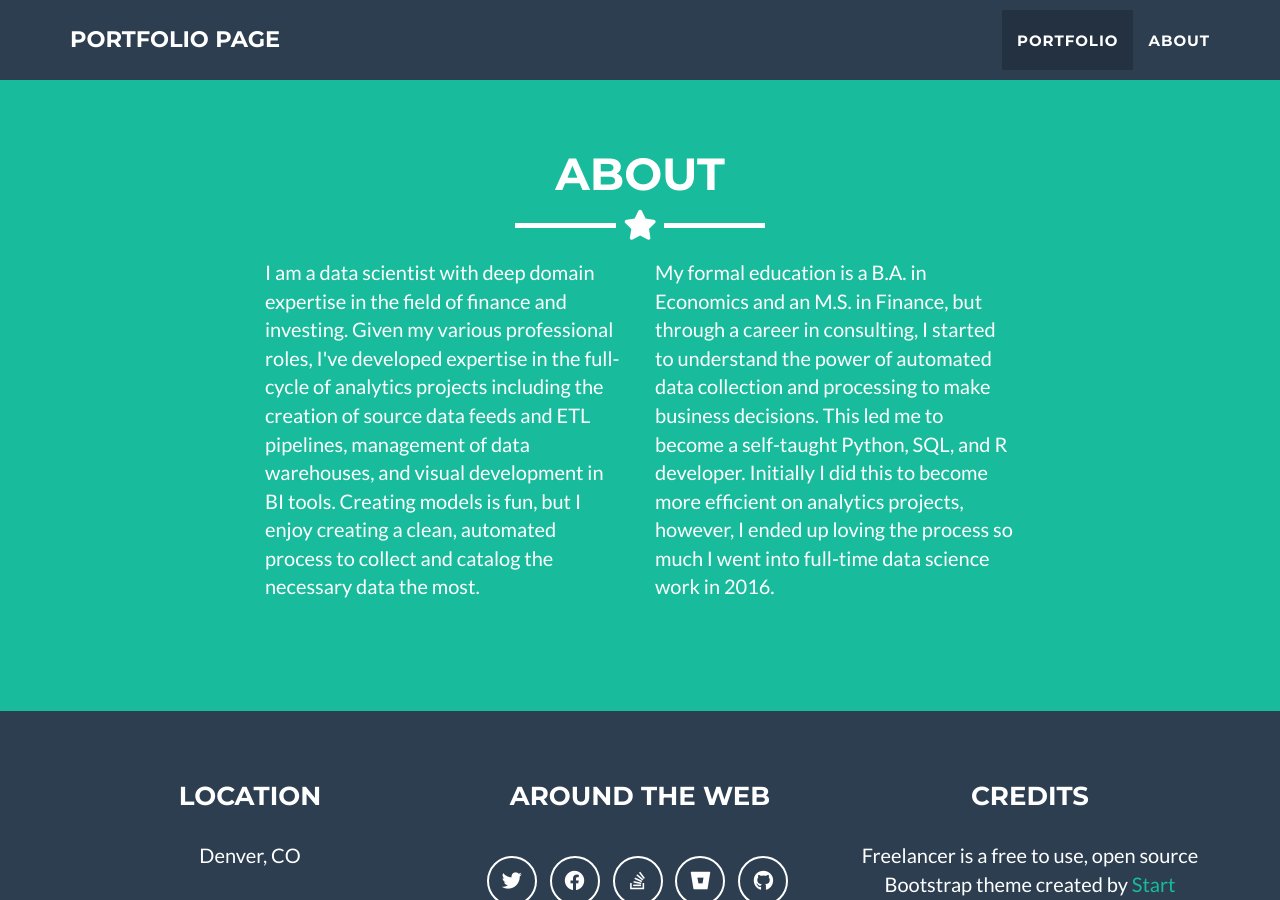
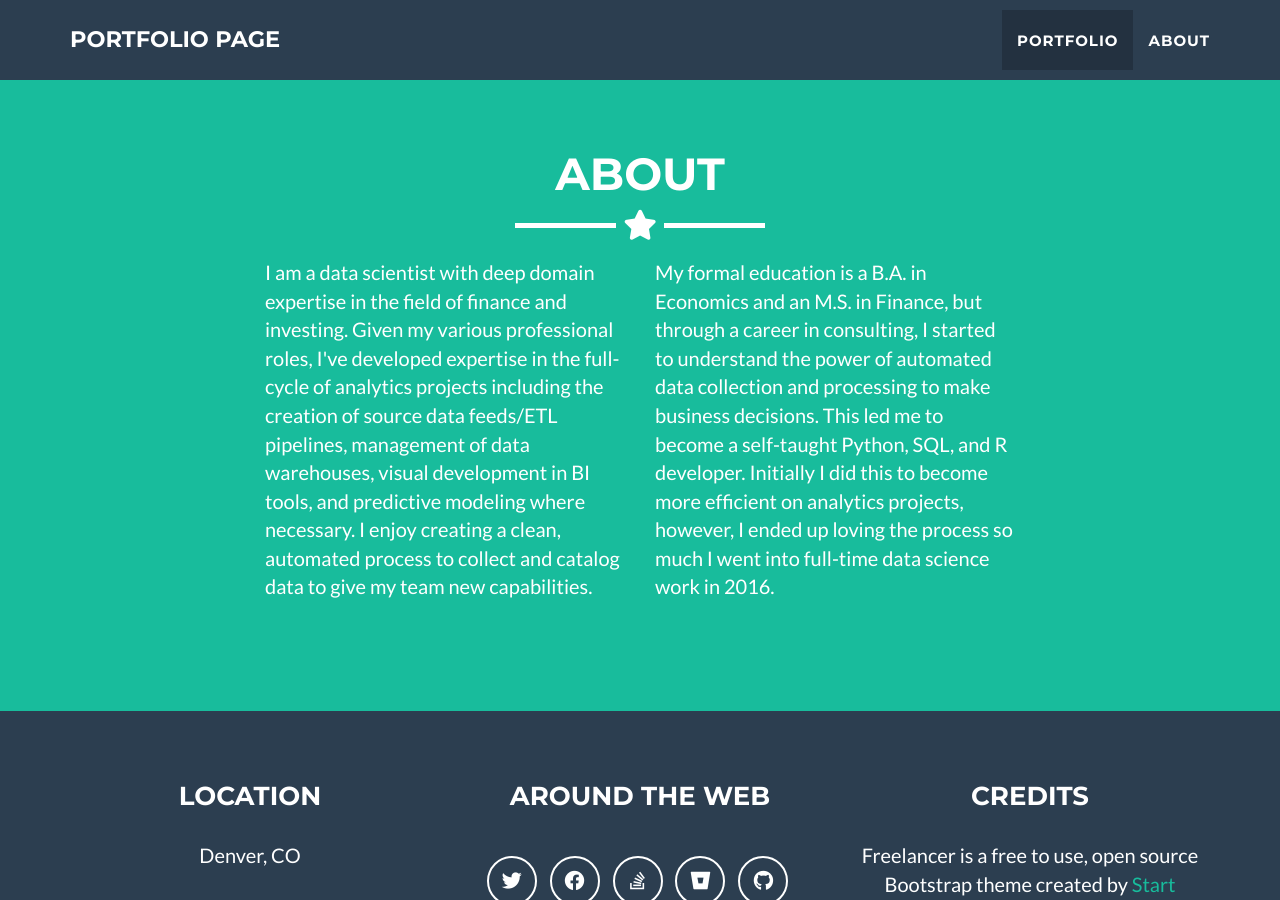
Before and after one commit to brf217/brf217.github.io, a Jekyll site: the page built from _posts/2014-07-18-project-1.markdown, in a window 1280 px wide and 900 px high, scrolled down 1669 px. Built offline with Jekyll 4.4.1, drawn with Linux system fonts in a browser that asks for light colours.

Commit message:
Update about.html

```diff
--- a/_includes/about.html
+++ b/_includes/about.html
@@ -11,8 +11,8 @@
       <div class="col-lg-4 col-lg-offset-2">
         <p>I am a data scientist with deep domain expertise in the field of finance and investing. Given
         my various professional roles, I've developed expertise in the full-cycle of analytics projects including the
-        creation of source data feeds and ETL pipelines, management of data warehouses, and visual development in BI tools.
-        Creating models is fun, but I enjoy creating a clean, automated process to collect and catalog the necessary data the most.</p>
+        creation of source data feeds/ETL pipelines, management of data warehouses, visual development in BI tools, and predictive modeling
+          where necessary. I enjoy creating a clean, automated process to collect and catalog data to give my team new capabilities.</p>
       </div>
       <div class="col-lg-4">
         <p>My formal education is a B.A. in Economics and an M.S. in Finance, but through a career in
```
